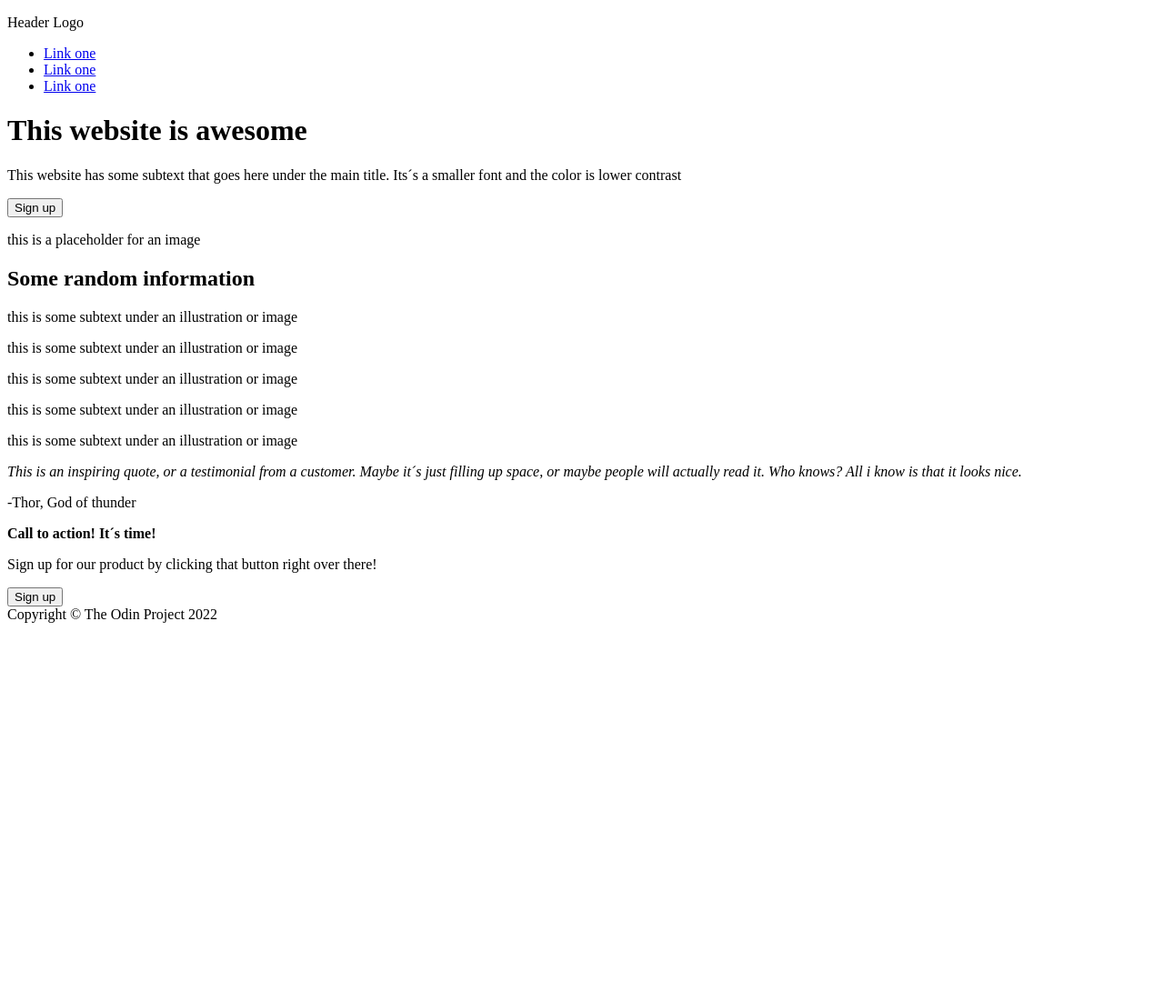
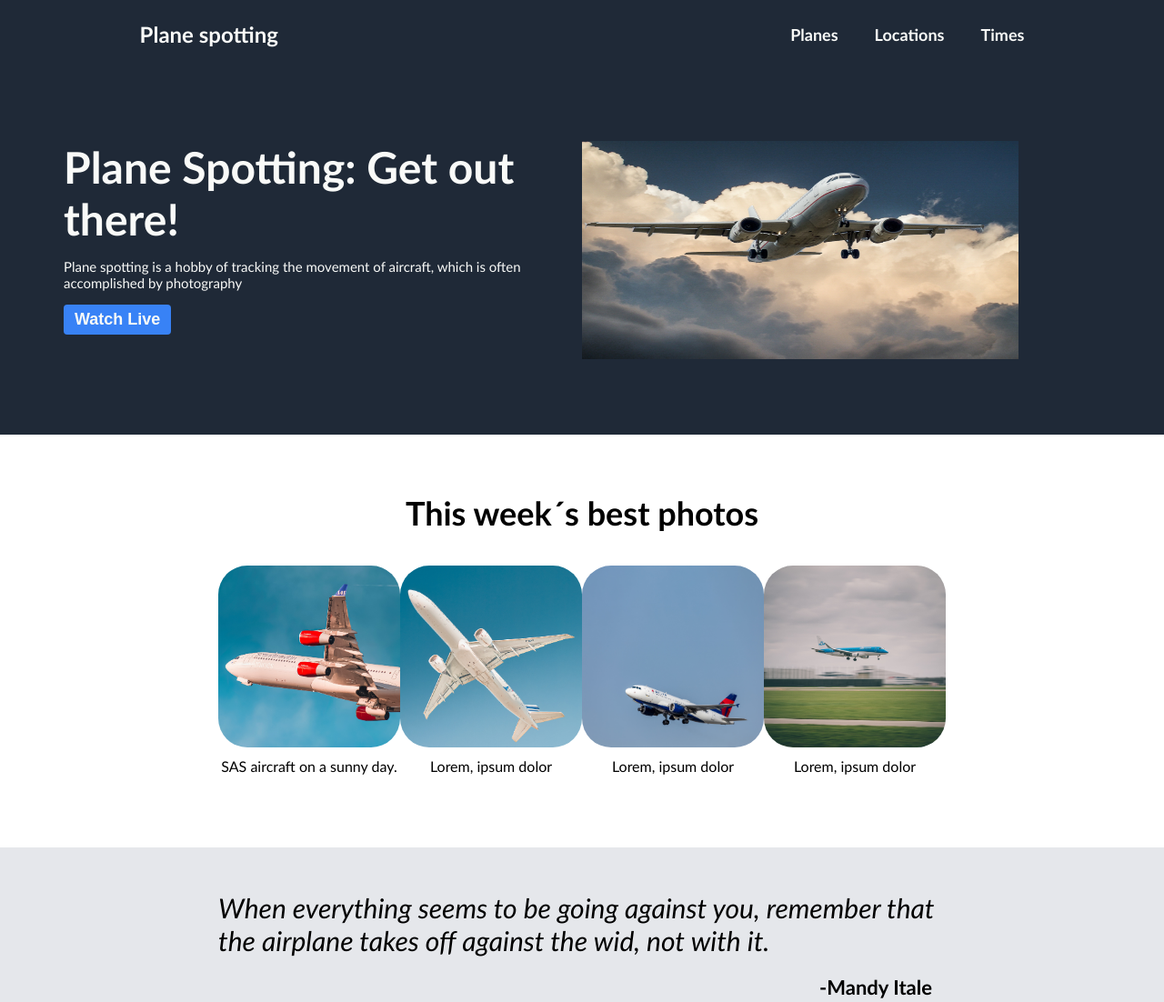
Before and after one commit to SimonSolb/TOP-Landing-Page, a plain HTML site: page index.html in a window 1280 px wide. Shown: the top 1102 px of the page at 91% size. Before the commit the page ends 800 px from the top, so only its background shows below. Drawn offline with Linux system fonts and the light colour scheme.

Commit message:
Finished first iteration of project

```diff
--- a/index.html
+++ b/index.html
@@ -4,85 +4,88 @@
     <meta charset="UTF-8">
     <meta http-equiv="X-UA-Compatible" content="IE=edge">
     <meta name="viewport" content="width=device-width, initial-scale=1.0">
-    <title>Document</title>
+    <title>Planes</title>
     <link rel="stylesheet" href="styles.css">
 </head>
 <body>
-    <header>
-        <div class="nav">
-            <p id="logo">Header Logo</p>
+    <div class="header">
+        <p>Plane spotting</p>
+        <ul>
+            <li>Planes</li>
+            <li>Locations</li>
+            <li>Times</li>
+        </ul>
+    </div>
+
+    <div class="hero">
+        <div class="hero-text">
+            <h1>Plane Spotting: Get out there!</h1>
+            <p>Plane spotting is a hobby of tracking the movement of aircraft, which is often accomplished by photography</p>
+            <button>Watch Live</button>
         </div>
-        <div class="right">
-            <ul>
-                <li><a href="#">Link one</a></li>
-                <li><a href="#">Link one</a></li>
-                <li><a href="#">Link one</a></li>
-            </ul>
+        <div class="image-container">
+            <img class="plane-in-the-sky" src="img/plane-in-the-sky.jpg" alt="plane-in-the-sky">
         </div>
+    </div>
 
-        <div class="welcome">
-            <div class="right">
-                <h1 class="hero">This website is awesome</h1>
-                <p class="secondary">This website has some subtext that goes here under the main title. Its´s a smaller font and the color is lower contrast</p>
-                <button class="secondary">Sign up</button>
-            </div>
-            <div class="right">
-                <div class="image">
-                    <p class="secondary">this is a placeholder for an image</p>
+    <div class="information">
+        <div class="info-title">This week´s best photos</div>
+        <div class="container">
+            <div class="group">
+                <img src="img/plane-1.jpg" alt="plane-1">
+                <div class="text">
+                    SAS aircraft on a sunny day.
                 </div>
             </div>
-        </div>
-    </header>
 
-    <main>
-        <h2>Some random information</h2>
-        <div class="card-container secondary">
-            <div class="card">
-                <div class="square"></div>
-                <p>this is some subtext under an illustration or image</p>
+            <div class="group">
+                <img src="img/plane-2.jpg" alt="plane-2">
+                <div class="text">
+                    Lorem, ipsum dolor
+                </div>
             </div>
 
-            <div class="card">
-                <div class="square"></div>
-                <p>this is some subtext under an illustration or image</p>
+            <div class="group">
+                <img src="img/plane-3.jpg" alt="plane-3">
+                <div class="text">
+                    Lorem, ipsum dolor
+                </div>
             </div>
 
-            <div class="card">
-                <div class="square"></div>
-                <p>this is some subtext under an illustration or image</p>
-            </div>
-
-            <div class="card">
-                <div class="square"></div>
-                <p>this is some subtext under an illustration or image</p>
-            </div>
-
-            <div class="card">
-                <div class="square"></div>
-                <p>this is some subtext under an illustration or image</p>
-            </div>
-        </div>
-    </main>
-
-    <div class="quote">
-        <em>This is an inspiring quote, or a testimonial from a customer. Maybe it´s just filling up space, or maybe people will actually read it. Who knows? All i know is that it looks nice.</em>
-        <p>-Thor, God of thunder</p>
-    </div>
-
-    <div class="sign up">
-        <div class="container">
-            <div class="left">
-                <strong>Call to action! It´s time!</strong>
-                <p class="secondary">Sign up for our product by clicking that button right over there!</p>
-            </div>
-            <div class="right">
-                <button class="secondary">Sign up</button>
+            <div class="group">
+                <img src="img/plane-4.jpg" alt="plane-4">
+                <div class="text">
+                    Lorem, ipsum dolor
+                </div>
             </div>
         </div>
     </div>
 
-    <footer>
-        Copyright &copy; The Odin Project 2022
-    </footer>
+    <div class="quote-panel">
+        <div class="quote">
+            When everything seems to be going against you, remember that the airplane takes off against the wid, not with it.
+        </div>
+        <div class="attribute">
+            -Mandy Itale
+        </div>
+    </div>
+
+    <div class="call-to-action">
+        <div class="cta-box">
+            <div class="sign-up">
+                Sign up to newsletter!
+            </div>
+            <div class="newsletter">
+                Sign up to our newsletter for weekly updates and pictures!
+            </div>
+        </div>
+        <div class="button">
+            <button class="sign-up-button">Sign Up</button>
+        </div>
+    </div>
+
+    <div class="footer">
+        <p>Copyright &copy; The Odin Project 2022</p>
+    </div>
 </body>
 </html>
--- a/styles.css
+++ b/styles.css
@@ -0,0 +1,203 @@
+
+
+* {
+    margin: 0;
+    padding: 0;
+}
+
+body {
+    font-family: 'Trebuchet MS', 'Lucida Sans Unicode', 'Lucida Grande', 'Lucida Sans', Arial, sans-serif;
+}
+
+.header {
+    min-height: 75px;
+    background-color: #1f2937;
+    color: #f9faf8;
+    display: flex;
+    align-items: center;
+    font-weight: bold;
+    padding-left: 12%;
+    padding-right: 12%;
+}
+
+ul {
+    list-style: none;
+    padding: 0;
+    margin: 0;
+    display: flex;
+    margin-left: auto;
+    gap: 40px;
+    font-size: 18px;
+}
+
+.header p {
+    font-size: 24px;
+}
+
+.hero {
+    background-color: #1f2937;
+    color: #f9faf8;
+    display: flex;
+    align-items: flex-start;
+    padding-left: 70px;
+    padding-right: 70px;
+    padding-top: 80px;
+    padding-bottom: 80px;
+}
+
+.hero-text {
+    display: flex;
+    flex: 1;
+    flex-direction: column;
+    align-items: flex-start;
+    justify-content: space-between;
+    gap: 15px;
+}
+
+.hero h1 {
+    font-size: 48px;
+}
+
+.hero p {
+    font-size: 15px;
+}
+
+.image-container {
+    flex: 1;
+}
+
+.hero button {
+    padding: 6px 12px;
+    background-color: #3882f6;
+    color: #f9faf8;
+    font-weight: bold;
+    border-radius: 4px;
+    border: none;
+    outline: none;
+    font-size: 18px;
+    cursor: pointer;
+}
+
+.plane-in-the-sky {
+    flex: 1;
+    width: auto;
+    height: auto;
+}
+
+.plane-in-the-sky {
+    height: 240px;
+    width: 480px;
+}
+
+
+@media screen and (max-width: 400px) {
+    .image-container img {display: none;}
+}
+
+.information {
+    height: auto;
+    padding-left: 15em;
+    padding-right: 15em;
+    padding-top: 4em;
+}
+
+.info-title {
+    font-size: 36px;
+    font-weight: bolder;
+    padding-bottom: 1em;
+    text-align: center;
+}
+
+.container {
+    display: flex;
+    flex-wrap: wrap;
+    justify-content: space-evenly;
+    padding-bottom: 5em;
+}
+
+.text {
+    text-align: center;
+    max-width: 200px;
+    padding-top: 0.5em;
+}
+
+.group img {
+    border-radius: 2em;
+    width: 200px;
+    height: 200px;
+}
+
+.quote-panel {
+    height: auto;
+    padding-left: 15em;
+    padding-right: 15em;
+    padding-top: 3em;
+    padding-bottom: 5em;
+    background-color: #e5e7eb;
+    display: flex;
+    flex-direction: column;
+    gap: 20px;
+}
+
+.quote {
+    font-size: 30px;
+    font-style: italic;
+}
+
+.attribute {
+    margin-left: auto;
+    font-weight: bold;
+    margin-right: 15px;
+    font-size: 22px;
+}
+
+.call-to-action {
+    height: auto;
+    padding-left: 20em;
+    padding-right: 20em;
+    padding-top: 5em;
+    padding-bottom: 5em;
+}
+
+.cta-box {
+    background-color: #3882f6;
+    border-radius: 8px;
+    border: 2px solid rgb(74, 51, 204);
+    display: flex;
+    justify-content: center;
+    align-items: flex-end;
+    gap: 30px;
+    color: #f9faf8;
+    padding: 40px;
+}
+
+.sign-up {
+    font-size: 36px;
+    font-weight: bold;
+    padding-bottom: 3px;
+}
+
+.newsletter {
+    font-size: 24px;
+}
+
+.sign-up-button {
+    padding: 6px 12px;
+    background-color: #3882f6;
+    color: #f9faf8;
+    font-weight: bold;
+    border-radius: 4px;
+    outline-color: #f9faf8;
+    font-size: 18px;
+    cursor: pointer;
+}
+
+.footer {
+    min-height: 75px;
+    background-color: #1f2937;
+    color: #f9faf8;
+    display: flex;
+    align-items: center;
+    justify-content: center;
+    font-weight: bold;
+}
```
Also changed, not shown: img/plane-1.jpg (added), img/plane-2.jpg (added), img/plane-3.jpg (added), img/plane-4.jpg (added), img/plane-in-the-sky.jpg (added).
